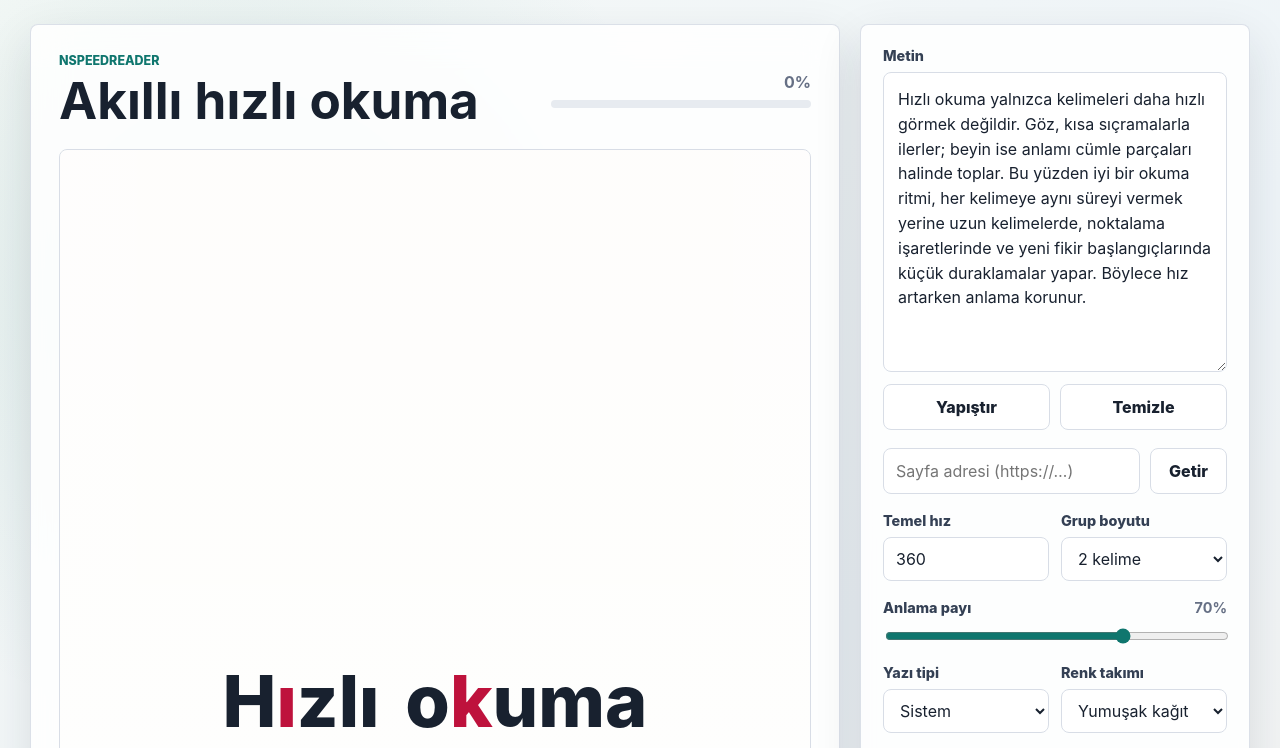
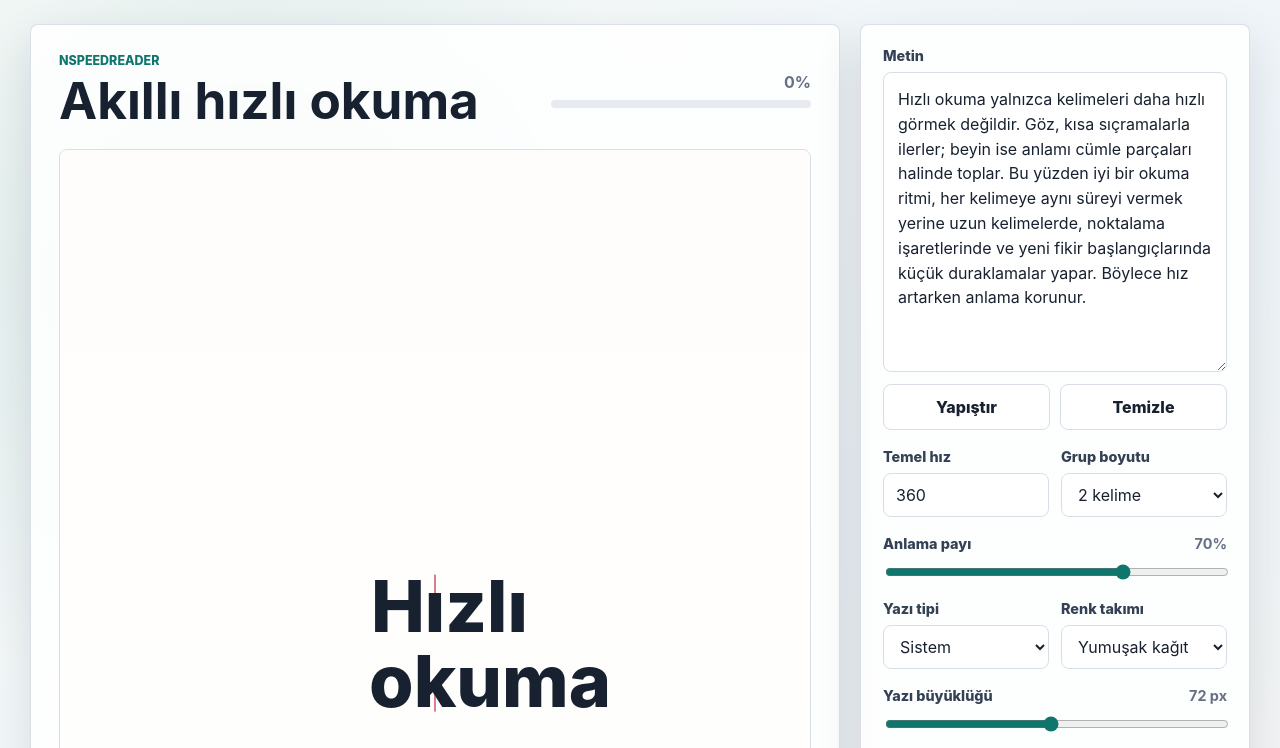
Before and after one commit to enselcuk/NSpeedReader, a plain HTML site: page public/index.html in a window 1280 px wide. Shown: the top 748 px of the page. Drawn offline with Linux system fonts and the light colour scheme.

Commit message:
Fixed focus guide instead of red letter; URL import on home screen
Co-Authored-By: Claude Sonnet 5.5 <noreply@anthropic.com>
Claude-Session: https://claude.ai/code/session_016ugr7tnsVDqMkcEQnaCR3e

```diff
--- a/public/app.js
+++ b/public/app.js
@@ -237,6 +237,16 @@ function renderWordDisplay(chunk) {
     return;
   }
 
+  wordDisplay.classList.remove("pivot-mode");
+  if (focusLetterInput.checked) {
+    const rows = chunk.words.map(createPivotRow);
+    if (rows.every(Boolean)) {
+      wordDisplay.classList.add("pivot-mode");
+      wordDisplay.append(...rows);
+      return;
+    }
+  }
+
   chunk.words.forEach((word, index) => {
     if (index > 0) {
       const space = document.createElement("span");
@@ -252,32 +262,24 @@ function createWordToken(word) {
   const token = document.createElement("span");
   token.className = "word-token";
 
-  if (!focusLetterInput.checked) {
-    token.textContent = word;
-    return token;
-  }
+  token.textContent = word;
+  return token;
+}
 
+function createPivotRow(word) {
   const letters = Array.from(word);
-  const visibleLetters = letters
-    .map((letter, index) => ({ letter, index }))
-    .filter(({ letter }) => /\p{L}|\p{N}/u.test(letter));
-
-  if (visibleLetters.length < 2) {
-    token.textContent = word;
-    return token;
-  }
-
-  const focusVisibleIndex = getFocusIndex(visibleLetters.length);
-  const focusIndex = visibleLetters[focusVisibleIndex].index;
-
-  letters.forEach((letter, index) => {
+  const visible = letters.map((letter, index) => ({ letter, index })).filter(({ letter }) => /\p{L}|\p{N}/u.test(letter));
+  if (!visible.length) return null;
+  const pivot = visible[getFocusIndex(visible.length)].index;
+  const row = document.createElement("div");
+  row.className = "pivot-row";
+  [["pivot-before", letters.slice(0, pivot).join("")], ["pivot-letter", letters[pivot]], ["pivot-after", letters.slice(pivot + 1).join("")]].forEach(([className, text]) => {
     const span = document.createElement("span");
-    span.textContent = letter;
-    if (index === focusIndex) span.className = "focus-letter";
-    token.append(span);
+    span.className = className;
+    span.textContent = text;
+    row.append(span);
   });
-
-  return token;
+  return row;
 }
 
 function getFocusIndex(length) {
--- a/public/index.html
+++ b/public/index.html
@@ -52,6 +52,11 @@
         </div>
 
         <div class="quick-bar" aria-label="Hızlı ayarlar">
+          <div class="url-import">
+          <input id="urlInput" type="url" inputmode="url" autocomplete="off" placeholder="Sayfa adresi (https://…)" aria-label="Sayfa adresi" />
+          <button id="urlBtn" class="ghost-button" type="button">Getir</button>
+        </div>
+        <p id="urlStatus" class="url-status" role="status" hidden></p>
           <div class="quick-row">
             <span class="quick-label">Hız</span>
             <input id="quickWpmRange" class="quick-range" type="range" min="80" max="900" step="10" value="360" aria-label="Okuma hızı" />
@@ -81,11 +86,6 @@
           <button id="pasteBtn" class="ghost-button" type="button">Yapıştır</button>
           <button id="clearBtn" class="ghost-button" type="button">Temizle</button>
         </div>
-        <div class="url-import">
-          <input id="urlInput" type="url" inputmode="url" autocomplete="off" placeholder="Sayfa adresi (https://…)" aria-label="Sayfa adresi" />
-          <button id="urlBtn" class="ghost-button" type="button">Getir</button>
-        </div>
-        <p id="urlStatus" class="url-status" role="status" hidden></p>
 
         <div class="setting-grid">
           <label class="field-block">
--- a/public/styles.css
+++ b/public/styles.css
@@ -195,8 +195,36 @@ h1 {
   width: 0.36em;
 }
 
-.focus-letter {
-  color: var(--focus-letter);
+/* Sabit odak: kelimenin odak harfi her zaman ekranın tam ortasında durur,
+   renk değişmez; üst/alt işaretler gözü tek noktaya sabitler. */
+.word-display.pivot-mode {
+  flex-direction: column;
+  flex-wrap: nowrap;
+}
+
+.pivot-row {
+  display: grid;
+  grid-template-columns: 1fr auto 1fr;
+  align-items: center;
+  width: 100%;
+}
+
+.pivot-before { text-align: right; white-space: pre; }
+.pivot-after { text-align: left; white-space: pre; }
+.pivot-letter { text-align: center; }
+
+.stage:has(.pivot-mode)::after {
+  content: "";
+  position: absolute;
+  left: 50%;
+  top: 50%;
+  width: 2px;
+  height: min(calc(var(--reader-size) * 1.9), 90%);
+  transform: translate(-50%, -50%);
+  pointer-events: none;
+  z-index: 0;
+  background: linear-gradient(180deg, var(--focus-letter) 0 14%, transparent 14% 86%, var(--focus-letter) 86% 100%);
+  opacity: 0.55;
 }
 
 .context {
```
